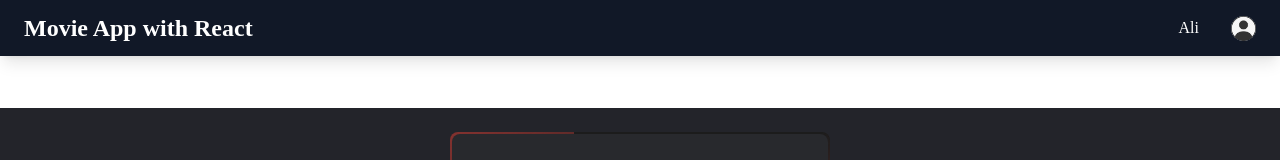
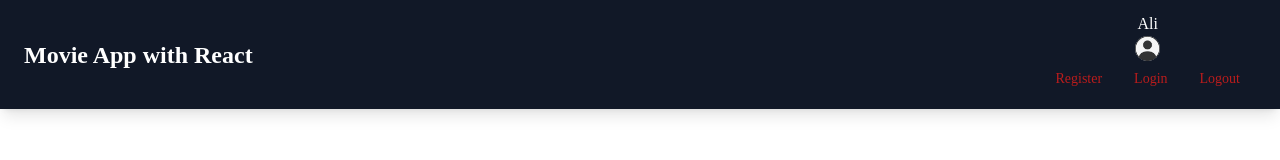
Before and after one commit to aydogdu-ali/firebase_react_movie_app, a React (Create React App) app: page /register in a window 1280 px wide. Shown: the top 160 px of the page. Built offline with nearby package versions, Linux system fonts and the light colour scheme; grey boxes are pictures that could not be loaded; what tw-elements would draw is missing.

Commit message:
edit register component

```diff
--- a/src/components/Navbar.jsx
+++ b/src/components/Navbar.jsx
@@ -14,51 +14,47 @@ const Navbar = () => {
           </Link>
 
           {/* Right elements */}
-          <div className="flex items-center relative">
-            {currentUser && (
-              <h5 className="px-5 mr-3">{currentUser?.displayName}</h5>
-            )}
+          <div className=" text-center">
+            <span>
+              {" "}
+              {currentUser && <span>{currentUser?.displayName}</span>}
+            </span>
 
-
-            <div className="dropdown relative">
-              <div
-
-              >
+            <div className="items-center justify-between ">
+              <div className=" flex justify-center ">
                 <img
                   src={currentUser?.photoURL || Avatar}
-                  className="rounded-full"
+                  className="rounded-full "
                   style={{ height: "25px", width: "25px" }}
                   alt=""
                   loading="lazy"
                 />
               </div>
-              <div
-                className="dropdown-menu min-w-max absolute  bg-white text-base z-50 float-left py-2 list-none text-left rounded-lg shadow-lg mt-1 hidden m-0 bg-clip-padding border-none left-auto right-0"
-
-              >
-                <li>
+              <div className="flex flex-wrap items-center justify-between ">
+                <span>
                   <Link
-                    className="text-sm py-2 px-4 font-normal block w-full whitespace-nowrap bg-transparent text-gray-700 hover:bg-gray-100"
+                    className="text-sm py-2 px-4 font-normal block w-full whitespace-nowrap bg-transparent text-red-700 hover:bg-gray-100"
                     to="/register"
                   >
                     Register
                   </Link>
-                </li>
-                <li>
+                </span>
+                <span>
                   <Link
-                    className=" text-sm py-2 px-4 font-normal block w-full whitespace-nowrap bg-transparent text-gray-700 hover:bg-gray-100"
+                    className=" text-sm py-2 px-4 font-normal block w-full whitespace-nowrap bg-transparent  text-red-700 hover:bg-gray-100"
                     to="/login"
                   >
                     Login
                   </Link>
-                </li>
-                <li>
+                </span>
+                <span>
                   <span
-                    className=" text-sm py-2 px-4 font-normal block w-full whitespace-nowrap bg-transparent text-gray-700 hover:bg-gray-100"
-                    role="button">
+                    className=" text-sm py-2 px-4 font-normal block w-full whitespace-nowrap bg-transparent text-red-700 hover:bg-gray-100"
+                    role="button"
+                  >
                     Logout
                   </span>
-                </li>
+                </span>
               </div>
             </div>
           </div>
--- a/src/pages/Register.jsx
+++ b/src/pages/Register.jsx
@@ -1,13 +1,49 @@
-import React from "react";
+import React, { useState } from "react";
 import GoogleIcon from "../assets/icons/GoogleIcon";
 
 const Register = () => {
+// aytı ayrı stateler
+  const [firstName, setFirstName]= useState("");
+  const [lastName, setLastName] = useState("");
+  const [email, setEmail] = useState("");
+    const [password, setPassword] = useState("");
+
+const handleSubmit=(e)=>{
+e.preventDefault()
+console.log(firstName, lastName,email,password)
+}
+
+
+
+// tek bir state olursa
+
+// const [userdata, setUseData] = useState({
+//   firstName:"",
+//   lastName:"",
+//   email:"",
+//   password:""
+// })
+
+
+// const handleChange =(e) =>{
+//   setUseData({...userdata, [e.target.id]: e.target.value})
+// }
   return (
+    <div className="flex justify-center">
+      <div className="form-image hidden md:block">
+        <img
+          src="https://picsum.photos/800/800"
+          alt="basicpicture"
+          className="object-cover h-screen w-full"
+        />
+      </div>
       <div className="overflow-hidden flex-1 h-screen justify-center items-center bg-[#23242a]">
         <div
           className={`mt-[3vh] mx-auto overflow-hidden relative w-[380px] h-[620px] rounded-[8px] bg-[#1c1c1c] before:content-[""] before:absolute before:w-[380px] before:h-[420px] before:top-[-50%] before:left-[-50%] after:content-[""] after:absolute after:w-[380px] after:h-[420px] after:top-[-50%] after:left-[-50%] custom-linear-gradient`}
         >
-        <form className="absolute inset-[2px] rounded-[8px] bg-[#28292d] z-[10] form flex flex-col p-20">
+          <form className="absolute inset-[2px] rounded-[8px] bg-[#28292d] z-[10] form flex flex-col p-20"
+
+          onSubmit={handleSubmit}>
             <h2 className="text-[#cf2c27] text-2xl font-[500] text-center tracking-[0.1em]">
               Sign Up
             </h2>
@@ -16,6 +52,7 @@ const Register = () => {
                 type="text"
                 required
                 className="relative w-[100%] inputbox-input bg-transparent outline-none text-[#23242a] font-[1em] tracking-[0.05em]"
+                onChange={(e) => setFirstName(e.target.value)}
               />
               <span className="absolute left-0 inputbox-span font-[1em] text-[#8f8f8f] tracking-[0.05em]">
                 First Name
@@ -27,6 +64,7 @@ const Register = () => {
                 type="text"
                 required
                 className="relative w-[100%] inputbox-input bg-transparent outline-none text-[#23242a] font-[1em] tracking-[0.05em]"
+                onChange={(e) => setLastName(e.target.value)}
               />
               <span className="absolute left-0 inputbox-span font-[1em] text-[#8f8f8f] tracking-[0.05em]">
                 Last Name
@@ -38,6 +76,7 @@ const Register = () => {
                 type="email"
                 required
                 className="relative w-[100%] inputbox-input bg-transparent outline-none text-[#23242a] font-[1em] tracking-[0.05em]"
+                onChange={(e) => setEmail(e.target.value)}
               />
               <span className="absolute left-0 inputbox-span font-[1em] text-[#8f8f8f] tracking-[0.05em]">
                 Email
@@ -49,6 +88,7 @@ const Register = () => {
                 type="password"
                 required
                 className="relative w-[100%] inputbox-input bg-transparent outline-none text-[#23242a] font-[1em] tracking-[0.05em]"
+                onChange={(e) => setPassword(e.target.value)}
               />
               <span className="absolute left-0 inputbox-span font-[1em] text-[#8f8f8f] tracking-[0.05em]">
                 Password
@@ -70,6 +110,7 @@ const Register = () => {
           </form>
         </div>
       </div>
+    </div>
   );
 };
 
```
Lines whose indentation alone changed are shown as unchanged.
